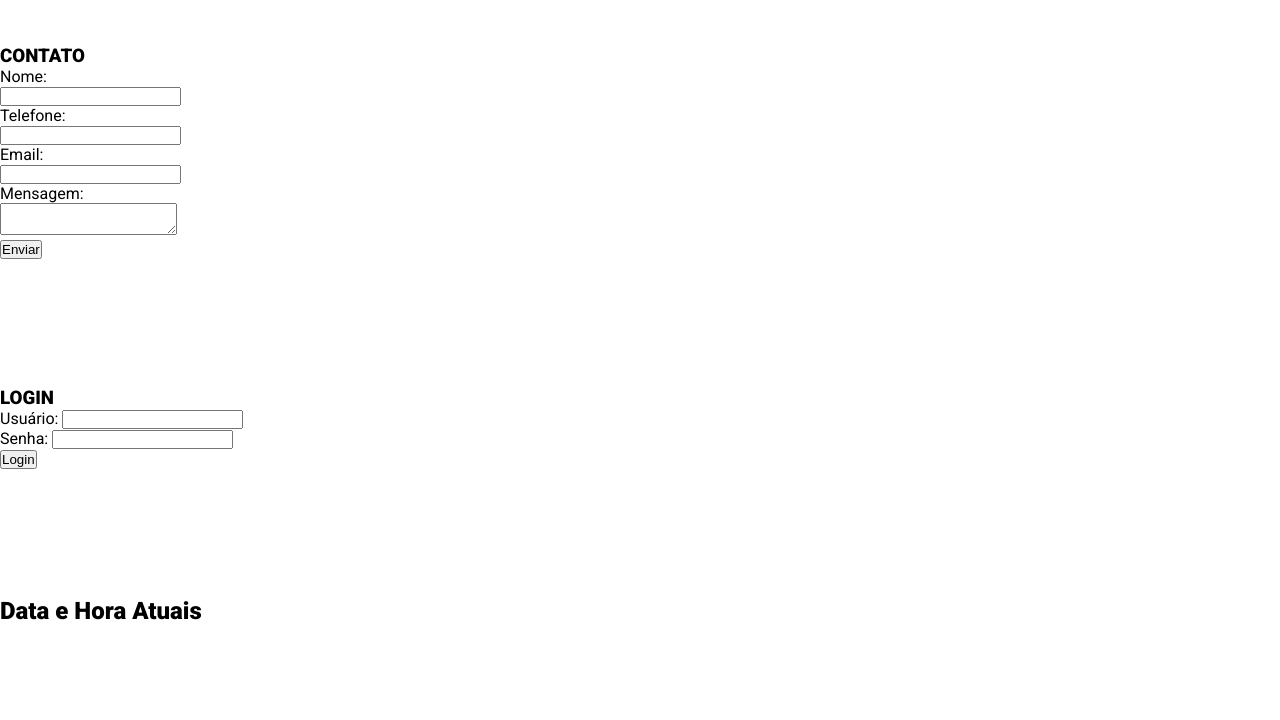
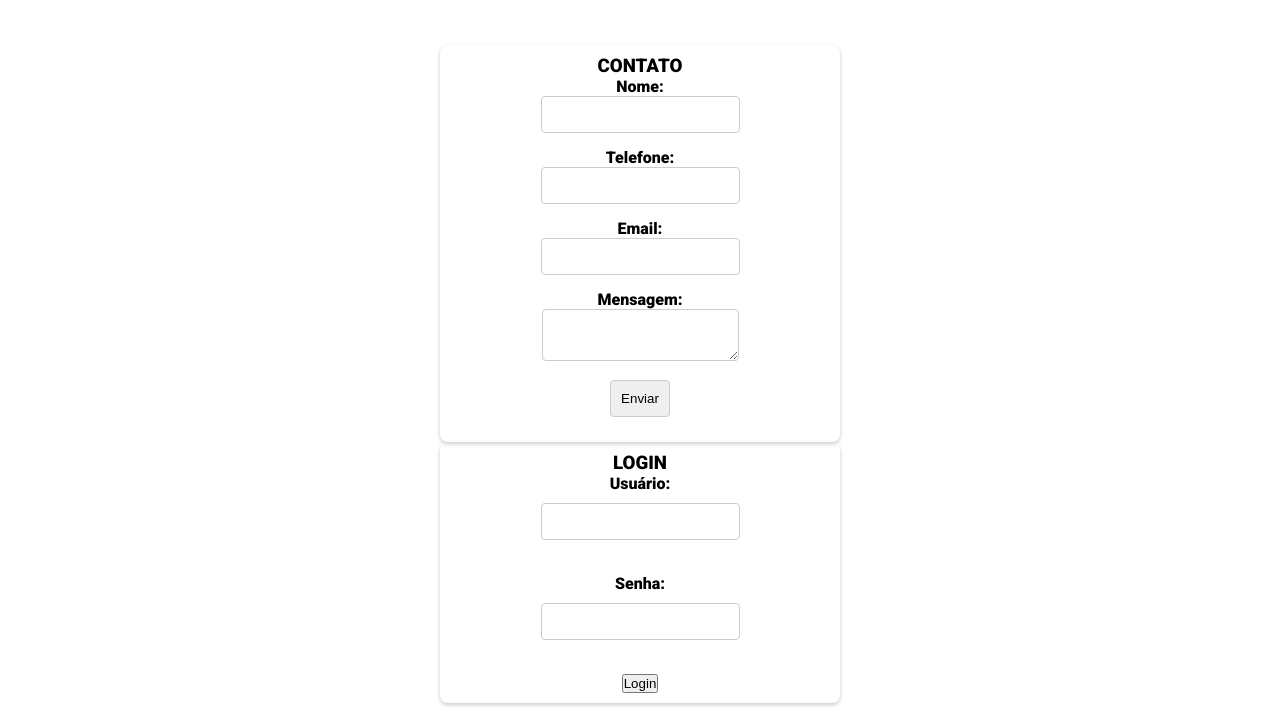
Before and after one commit to gabriel-belo/Web_Global, a plain HTML site: page index.html in a window 1280 px wide. Shown: the part 2125-2845 px from the top of the page. Drawn offline with Linux system fonts and the light colour scheme.

Commit message:
css forms

```diff
--- a/css/style.css
+++ b/css/style.css
@@ -237,6 +237,37 @@ section {
   font-size: 0.8rem;
 }
 
+.forms {
+  width: 400px;
+  margin: 0 auto;
+  padding: 10px;
+  border-radius: 8px;
+  box-shadow: 0 2px 4px rgba(0, 0, 0, 0.2);
+  display: flex;
+  flex-direction: column;
+  justify-content: center;
+  align-items: center;
+  text-align: center;
+}
+
+.forms label {
+  margin-bottom: 10px;
+  font-weight: bold;
+}
+
+.forms input,
+.forms textarea {
+  padding: 10px;
+  border: 1px solid #ccc;
+  border-radius: 4px;
+  margin-bottom: 15px;
+}
+
+.data {
+  text-align: center;
+  margin-top: 20px;
+}
+
 footer {
     border-top: 1px solid #f1f1f1;
     box-shadow: 0px -2px 3px #f1f1f1;
```
